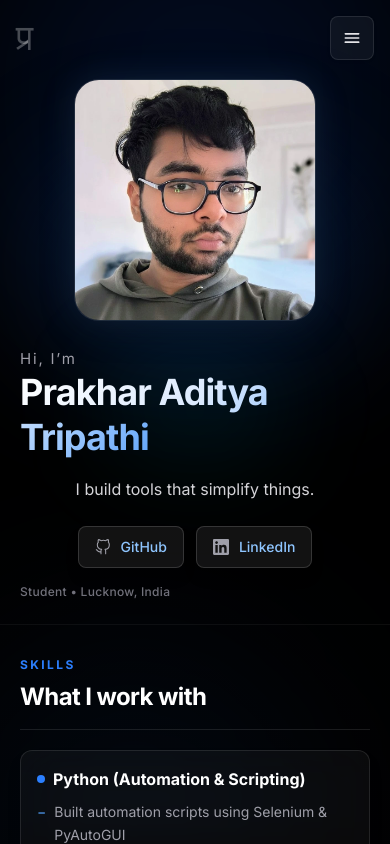
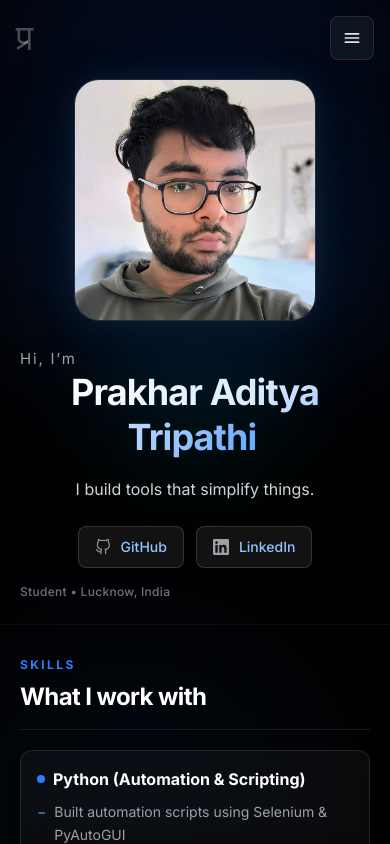
Before and after one commit to codyandersan/Portfolio, a Next.js app: page / in a window 390 px wide. Shown: the top 844 px of the page. Built offline with nearby package versions, Linux system fonts and the light colour scheme; a web font is replaced by a local one.

Commit message:
Change heading class for text alignment
Updated heading alignment for better responsiveness.

```diff
--- a/app/page.tsx
+++ b/app/page.tsx
@@ -154,7 +154,7 @@ export default function Home() {
           <div className="w-full md:w-[68%] flex flex-col justify-center">
             <p className="text-[15px] font-normal tracking-[0.12em] text-zinc-400 sm:text-[1.2rem]">Hi, I’m</p>
             <h1
-              className="text-4xl sm:text-5xl md:text-6xl lg:text-7xl font-bold leading-tight tracking-tight"
+              className="text-4xl sm:text-5xl md:text-6xl lg:text-7xl font-bold leading-tight tracking-tight text-center md:text-left"
               aria-label="Prakhar Aditya Tripathi"
             >
               <span
```
